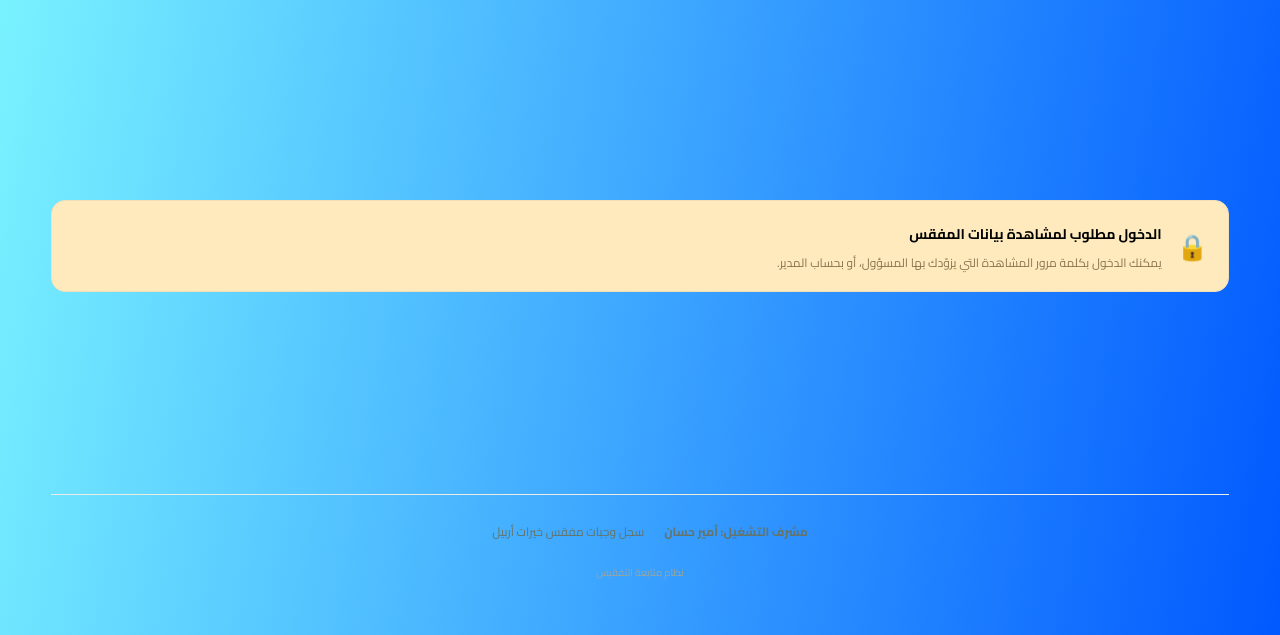
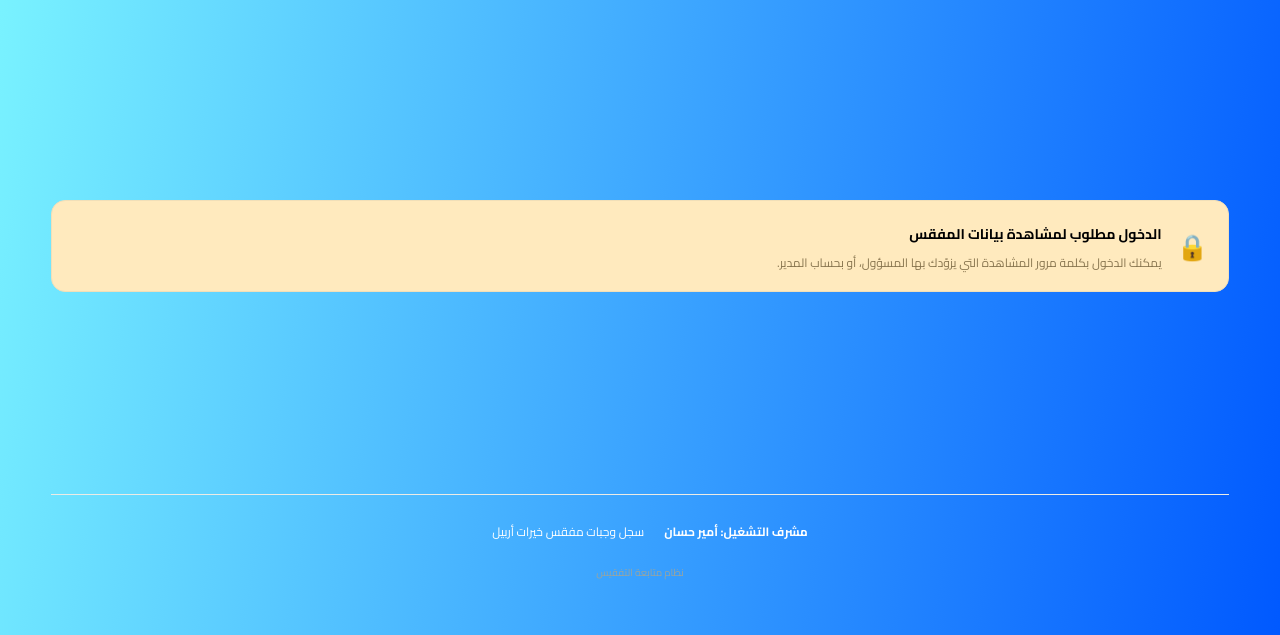
Before and after one commit to ameerhassabalnabhan-wq/khairat_hatcher, a plain HTML site: page index.html in a window 1280 px wide. Shown: the part 451-1086 px from the top of the page. Drawn offline with Linux system fonts and the light colour scheme; a script that the page names is missing.

Commit message:
Update style.css

```diff
--- a/style.css
+++ b/style.css
@@ -435,12 +435,12 @@ footer {
   justify-content: center;
   gap: 20px;
   flex-wrap: wrap;
-  color: #64746b;
+  color: white;
   font-size: 12px;
 }
 
 footer b {
-  color: var(--green);
+  color: whit;
 }
 
 footer small {
```
